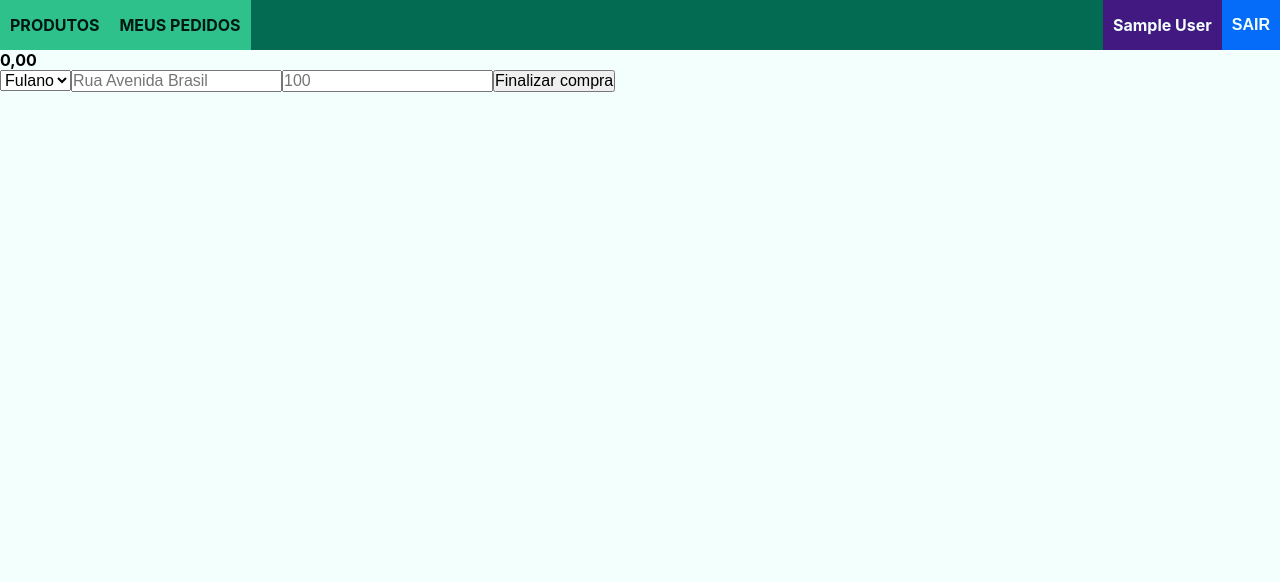
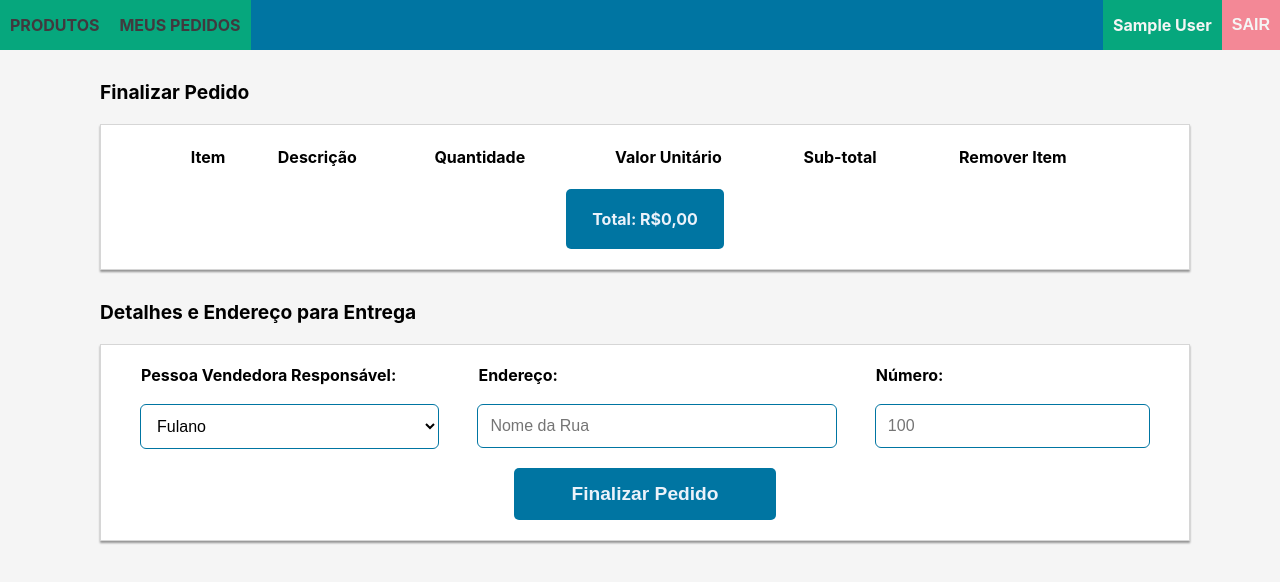
Before and after one commit to andreapmacedo/delivery-app, a React (Create React App) app in the folder front-end/: page /customer/checkout in a window 1280 px wide. Shown: the top 582 px of the page. Built offline with nearby package versions, Linux system fonts and the light colour scheme; sample sign-in values are in the browser's storage.

Commit message:
style: estilizando página de checkout

```diff
--- a/front-end/package.json
+++ b/front-end/package.json
@@ -22,6 +22,7 @@
     "@testing-library/jest-dom": "5.16.2",
     "@testing-library/react": "12.1.4",
     "@testing-library/user-event": "13.5.0",
+    "phosphor-react": "^1.4.1",
     "react": "17.0.2",
     "react-dom": "17.0.2",
     "react-router-dom": "^6.4.2",
--- a/front-end/src/components/checkout-product/CheckoutProduct.jsx
+++ b/front-end/src/components/checkout-product/CheckoutProduct.jsx
@@ -1,4 +1,6 @@
 import Proptypes from 'prop-types';
+import { Trash } from 'phosphor-react';
+import StyledCheckoutProduct from './StyledCheckoutProduct';
 
 export default function CheckoutProduct({
   id,
@@ -17,40 +19,52 @@ export default function CheckoutProduct({
   };
 
   return (
-    <div>
+    <StyledCheckoutProduct key={ id }>
+      <td>
         <p
           data-testid={ `customer_checkout__element-order-table-item-number-${index}` }
         >
           { index + 1 }
         </p>
+      </td>
+      <td>
         <p
           data-testid={ `customer_checkout__element-order-table-name-${index}` }
         >
           { name }
         </p>
+      </td>
+      <td>
         <p
           data-testid={ `customer_checkout__element-order-table-quantity-${index}` }
         >
           { quantity }
         </p>
+      </td>
+      <td>
         <p
           data-testid={ `customer_checkout__element-order-table-unit-price-${index}` }
         >
           { Number(price).toFixed(2).replace('.', ',') }
         </p>
+      </td>
+      <td>
         <p
           data-testid={ `customer_checkout__element-order-table-sub-total-${index}` }
         >
           { subTotal.toFixed(2).replace('.', ',') }
         </p>
+      </td>
+      <td>
         <button
           data-testid={ `customer_checkout__element-order-table-remove-${index}` }
           type="button"
           onClick={ removeItem }
         >
-        REMOVER
+          <Trash size={ 32 } />
         </button>
-    </div>
+      </td>
+    </StyledCheckoutProduct>
   );
 }
 
--- /dev/null
+++ b/front-end/src/components/checkout-product/StyledCheckoutProduct.jsx
@@ -0,0 +1,39 @@
+import styled from 'styled-components';
+
+const StyledCheckoutProduct = styled.tr`
+  background-color: var(--light-text);
+
+  td:nth-child(1) {
+    background-color: var(--primary-color);
+    border-radius: 5px 0 0 5px;
+    width: 5%;
+  }
+
+  td:nth-child(2) {
+    width: 50%;
+  }
+
+  td:nth-child(3) {
+    background-color: var(--secondary-color);
+  }
+
+  td:nth-child(4) {
+    background-color: var(--primary-color);
+    width: 15%;
+  }
+
+  td:nth-child(5) {
+    background-color: var(--secondary-color);
+    width: 15%;
+  }
+
+  button {
+    width: 100%;
+    background-color: var(--quaternary-color);
+    cursor: pointer;
+    border: none;
+    border-radius: 0 5px 5px 0;
+  }
+`;
+
+export default StyledCheckoutProduct;
--- a/front-end/src/index.css
+++ b/front-end/src/index.css
@@ -8,19 +8,20 @@
 
 :root {
 
-  --bg-light: #e5e5e5;
 
-  --primary-color: #036b52;
+  --bg-light: #EBF2FA;
 
-  --secondary-color: #2fc18c;
+  --primary-color: #0075A2;
 
-  --tertiary-color: #421981;
+  --secondary-color: #06A77D;
 
-  --quaternary-color: #056cf9;
+  --tertiary-color: #06A77D;
 
-  --dark-text: #001813;
+  --quaternary-color: #f38896;
 
-  --light-text: #f2fffc;
+  --dark-text: #41393E;
+
+  --light-text: #f5f5f5;
 
 }
 
--- a/front-end/src/pages/checkout/Checkout.jsx
+++ b/front-end/src/pages/checkout/Checkout.jsx
@@ -1,8 +1,10 @@
+/* eslint-disable react/jsx-max-depth */
 import { useState } from 'react';
 import { useNavigate } from 'react-router-dom';
 import Navbar from '../../components/navbar/NavBar';
 import CheckoutProduct from '../../components/checkout-product/CheckoutProduct';
 import { createSale } from '../../services/APIs';
+import StyledCheckout from './StyledCheckout';
 
 export default function Checkout() {
   const navigate = useNavigate();
@@ -27,7 +29,6 @@ export default function Checkout() {
     const auth = {
       Authorization: token,
     };
-    // console.log(token);
     const { data: { id } } = await createSale(sale, auth);
 
     navigate(`/customer/orders/${id}`);
@@ -35,43 +36,67 @@ export default function Checkout() {
   };
 
   return (
-    <section>
+    <StyledCheckout>
       <Navbar />
-      {
-        cart.map((item, index) => (
+      <h2>Finalizar Pedido</h2>
+      <div className="card-container">
+        <table>
+          <tr>
+            <th>Item</th>
+            <th>Descrição</th>
+            <th>Quantidade</th>
+            <th>Valor Unitário</th>
+            <th>Sub-total</th>
+            <th>Remover Item</th>
+          </tr>
+          { cart.map((item, index) => (
             <CheckoutProduct
               setCart={ setCart }
               { ...item }
               key={ item.id }
               index={ index }
             />
-        ))
-      }
-      <form onSubmit={ handleCheckout }>
+          ))}
+        </table>
         <h3
           data-testid="customer_checkout__element-order-total-price"
         >
+          {' '}
+          Total: R$
           {
             totalPrice.toFixed(2).replace('.', ',')
           }
         </h3>
+      </div>
+      <h2>Detalhes e Endereço para Entrega</h2>
+      <div>
+        <form onSubmit={ handleCheckout }>
+          <div className="labels-container">
+            <label htmlFor="seller">
+              <h4>Pessoa Vendedora Responsável:</h4>
               <select
                 name=""
-          id=""
+                id="seller"
                 data-testid="customer_checkout__select-seller"
               >
                 <option>
                   Fulano
                 </option>
               </select>
+            </label>
+            <label htmlFor="adress">
+              <h4>Endereço:</h4>
               <input
                 data-testid="customer_checkout__input-address"
                 value={ deliveryAddress }
                 onChange={ (e) => setDeliveryAddress(e.target.value) }
                 id="adress"
                 type="text"
-          placeholder="Rua Avenida Brasil"
+                placeholder="Nome da Rua"
               />
+            </label>
+            <label htmlFor="adress-number">
+              <h4>Número:</h4>
               <input
                 data-testid="customer_checkout__input-address-number"
                 value={ deliveryNumber }
@@ -80,13 +105,16 @@ export default function Checkout() {
                 type="number"
                 placeholder="100"
               />
+            </label>
+          </div>
           <button
             type="submit"
             data-testid="customer_checkout__button-submit-order"
           >
-          Finalizar compra
+            Finalizar Pedido
           </button>
         </form>
-    </section>
+      </div>
+    </StyledCheckout>
   );
 }
--- /dev/null
+++ b/front-end/src/pages/checkout/StyledCheckout.jsx
@@ -0,0 +1,122 @@
+import styled from 'styled-components';
+
+const StyledCheckout = styled.section`
+  background-color: var(--light-text);
+
+  h2 {
+    font-size: 1.2rem;
+    margin-top: 30px;
+    margin-bottom: 20px;
+    margin-left: 100px;
+  }
+
+  > div {
+    margin-left: 100px;
+    margin-right: 50px;
+
+    h3 {
+    padding: 20px;
+    background-color: var(--primary-color);
+    border-radius: 5px;
+    width: 15%;
+    color: var(--bg-light);
+    margin-top: 20px;
+    text-align: center;
+    }
+  }
+
+  > .card-container {
+    border: 0.5px solid #00000029;
+    box-shadow: 0 2px 2px #00000065;
+    margin-right: 40px;
+    background-color: #fff;
+    padding: 20px;
+    margin-right: 90px;
+    display: flex;
+    flex-direction: column;
+    align-items: center;
+
+    button {
+      width: 100%;
+    }
+
+    table {
+      background-color: #fff;
+      width: 90%;
+      text-align: center;
+    }
+  }
+
+  form {
+    border: 0.5px solid #00000029;
+    box-shadow: 0 2px 2px #00000065;
+    margin-right: 40px;
+    background-color: #fff;
+    padding: 20px;
+    display: flex;
+    flex-direction: column;
+    align-items: center;
+    gap: 15px;
+
+    .labels-container {
+      display: flex;
+      flex-wrap: wrap;
+      justify-content: space-between;
+      width: 100%;
+
+      > label {
+        display: flex;
+        flex-direction: column;
+        gap: 15px;
+        flex: 1 1 auto;
+        margin: 0 20px;
+      }
+
+      > label:nth-child(2) {
+        flex: 3 1 auto;
+      }
+    }
+
+    select {
+      padding: 12px;
+      border: none;
+      border-radius: 5px;
+      outline: 1px solid var(--primary-color);
+      margin-top: 5px;
+      margin-bottom: 5px;
+      background-color: #fff;
+    }
+
+    input {
+      padding: 12px;
+      border: none;
+      border-radius: 5px;
+      outline: 1px solid var(--primary-color);
+      margin-top: 5px;
+      margin-bottom: 5px;
+    }
+
+    input[type=number]::-webkit-inner-spin-button {
+      -webkit-appearance: none;
+    }
+
+    input[type=number] {
+      -moz-appearance: textfield;
+      appearance: textfield;
+    }
+
+    button {
+      background-color: var(--primary-color);
+      border-radius: 5px;
+      width: 25%;
+      padding: 15px;
+      color: var(--bg-light);
+      font-size: 1.2rem;
+      font-weight: bold;
+      border: none;
+      cursor: pointer;
+    }
+  }
+`;
+
+export default StyledCheckout;
```
Also changed, not shown: 1 other file (tests, documents, lock files or other folders). Lines whose indentation alone changed are shown as unchanged.
